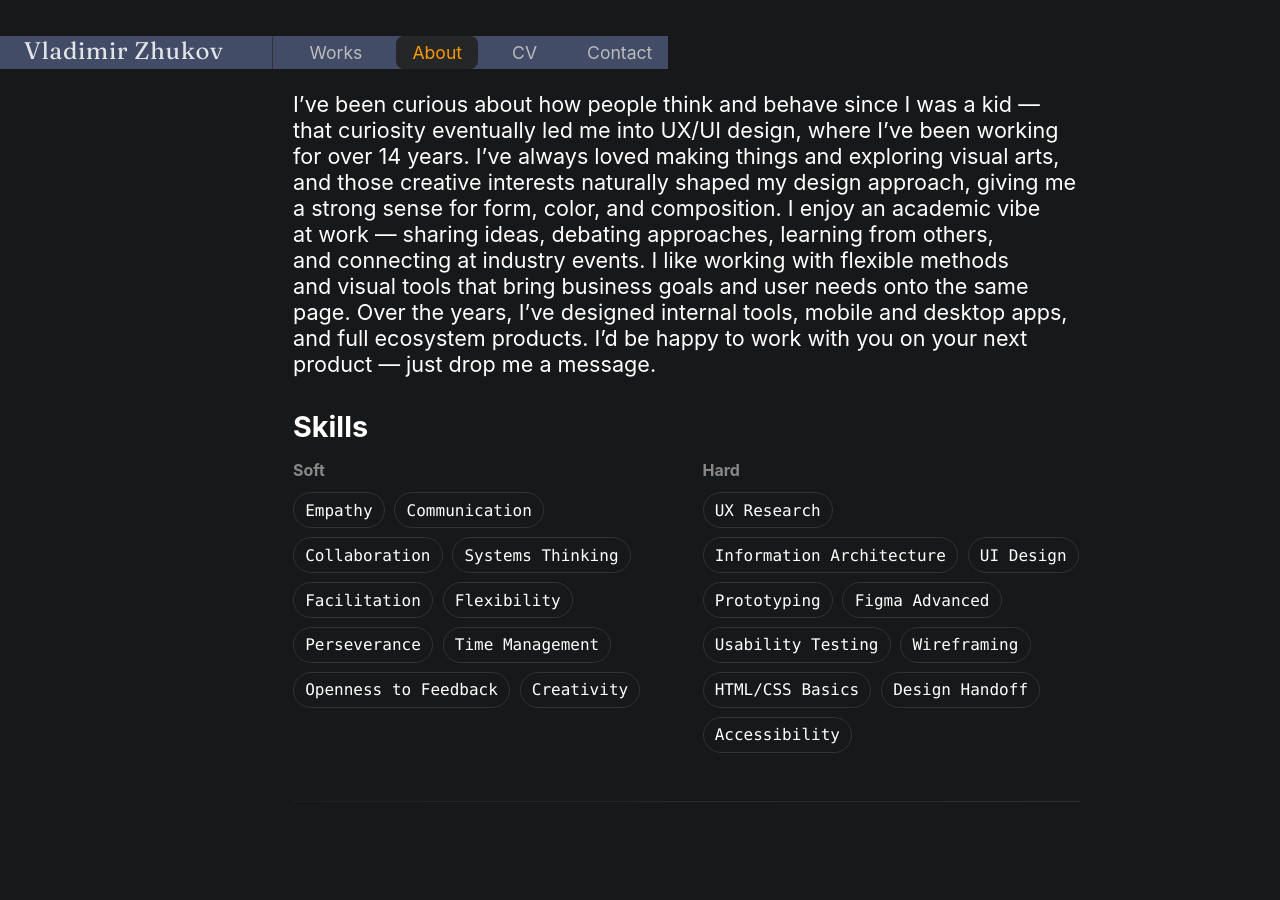
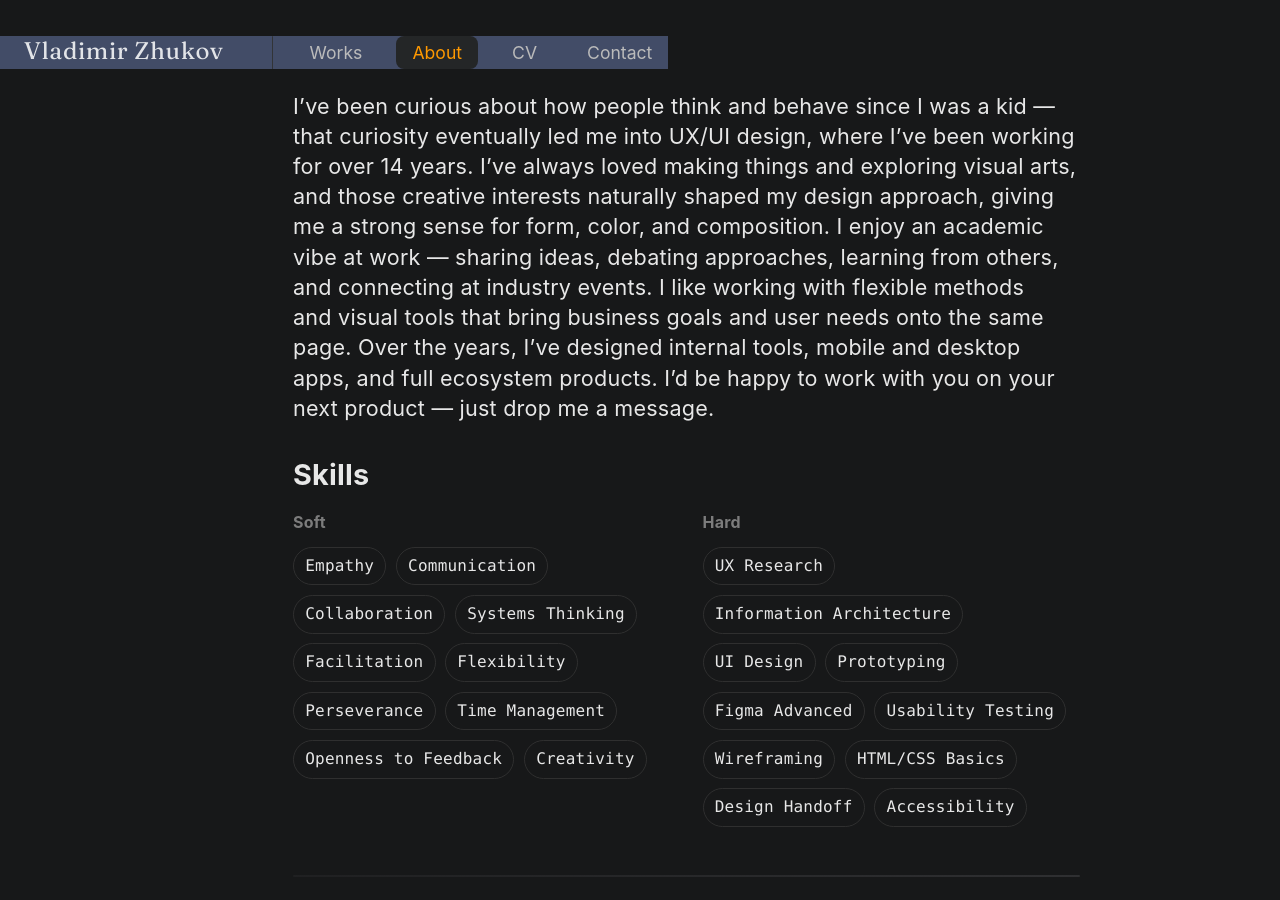
Before and after one commit to uxiscool/experience, a Jekyll site: the page built from about.md, in a window 1280 px wide. Built offline with Jekyll 4.4.1, drawn with Linux system fonts in a browser that asks for light colours.

Commit message:
Add files via upload

```diff
--- a/about.md
+++ b/about.md
@@ -7,7 +7,7 @@ permalink: /about/
 <div class="container">
   <div class="bio">
     <p>
-    I’ve been curious about how people think and behave since I&nbsp;was&nbsp;a&nbsp;kid — that curiosity eventually led me&nbsp;into&nbsp;UX/UI design, where I’ve&nbsp;been working for&nbsp;over 14&nbsp;years. I’ve&nbsp;always loved making things and&nbsp;exploring visual arts, and&nbsp;those creative interests naturally shaped my&nbsp;design approach, giving me a&nbsp;strong sense for&nbsp;form, color, and&nbsp;composition. I&nbsp;enjoy an&nbsp;academic vibe at&nbsp;work — sharing ideas, debating approaches, learning from others, and&nbsp;connecting at&nbsp;industry events. I&nbsp;like working with&nbsp;flexible methods and&nbsp;visual tools that bring business goals and&nbsp;user needs onto the&nbsp;same page. Over the&nbsp;years, I’ve&nbsp;designed internal tools, mobile and&nbsp;desktop apps, and&nbsp;full ecosystem products. I’d&nbsp;be&nbsp;happy to&nbsp;work with&nbsp;you&nbsp;on&nbsp;your next product — just drop me&nbsp;a&nbsp;message.
+       I’ve been curious about how people think and behave since I&nbsp;was&nbsp;a&nbsp;kid — that curiosity eventually led me&nbsp;into&nbsp;UX/UI design, where I’ve&nbsp;been working for&nbsp;over 14&nbsp;years. I’ve&nbsp;always loved making things and&nbsp;exploring visual arts, and&nbsp;those creative interests naturally shaped my&nbsp;design approach, giving me a&nbsp;strong sense for&nbsp;form, color, and&nbsp;composition. I&nbsp;enjoy an&nbsp;academic vibe at&nbsp;work — sharing ideas, debating approaches, learning from others, and&nbsp;connecting at&nbsp;industry events. I&nbsp;like working with&nbsp;flexible methods and&nbsp;visual tools that bring business goals and&nbsp;user needs onto the&nbsp;same page. Over the&nbsp;years, I’ve&nbsp;designed internal tools, mobile and&nbsp;desktop apps, and&nbsp;full ecosystem products. I’d&nbsp;be&nbsp;happy to&nbsp;work with&nbsp;you&nbsp;on&nbsp;your next product — just drop me&nbsp;a&nbsp;message.
     </p>
     <section class="skills-section">
   <h2 class="skills-heading">Skills</h2>
--- a/assets/css/main.css
+++ b/assets/css/main.css
@@ -145,7 +145,7 @@ header {
   font-size: 1.35rem;
   font-weight: 400;
   color: #fff;
- background: #424b63; /* временный фон */
+  background: #424b63; /* временный фон */
   margin-bottom: 40px;
   opacity: 0.90;
   line-height: 1.4;
@@ -158,6 +158,9 @@ header {
   font-size: 1.35rem;
   font-weight: 400;
   color: #fff;
+  opacity: 0.90;
+  line-height: 1.4;
+  letter-spacing: 0.01em;
 }
 
 @media (max-width: 980px) {
```
